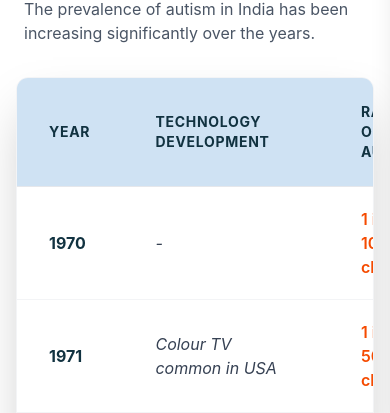
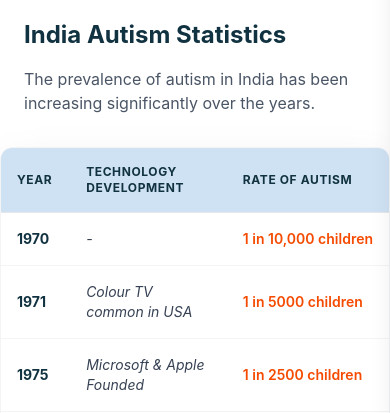
Before and after one commit to Mickolas181/tiny-site, a React (Vite) app: page /about-autism in a window 390 px wide. Shown: the part 431-844 px from the top of the page. Built offline with nearby package versions, Linux system fonts and the light colour scheme; a web font is replaced by a local one.

Commit message:
fix: resolve header overlap and table cropping on mobile

```diff
--- a/src/App.jsx
+++ b/src/App.jsx
@@ -15,7 +15,7 @@ function App() {
   return (
     <Router>
       <ScrollToTop />
-      <div className="App">
+      <div className="App pt-[70px]">
         <Header1 />
         <Routes>
           <Route path="/" element={ <> <SpecialSection /> <ServicesSection /> <ClassesSection /> </> } />
--- a/src/pages/AboutAutism.jsx
+++ b/src/pages/AboutAutism.jsx
@@ -60,7 +60,7 @@ export default function AboutAutism() {
         </motion.div>
 
         <motion.div
-          className="overflow-x-auto rounded-xl shadow-2xl border border-gray-100"
+          className="overflow-x-auto rounded-xl shadow-2xl border border-gray-100 -mx-4 md:mx-0"
           initial={{ opacity: 0 }}
           whileInView={{ opacity: 1 }}
           transition={{ duration: 0.8, delay: 0.2 }}
@@ -68,10 +68,10 @@ export default function AboutAutism() {
         >
           <table className="w-full text-left border-collapse bg-white">
             <thead>
-              <tr className="bg-[#cfe2f3] text-[#113240] uppercase text-sm font-bold tracking-wider">
-                <th className="px-8 py-6 border-b border-gray-200">Year</th>
-                <th className="px-8 py-6 border-b border-gray-200">Technology Development</th>
-                <th className="px-8 py-6 border-b border-gray-200">Rate of Autism</th>
+              <tr className="bg-[#cfe2f3] text-[#113240] uppercase text-xs md:text-sm font-bold tracking-wider">
+                <th className="px-4 md:px-8 py-4 md:py-6 border-b border-gray-200">Year</th>
+                <th className="px-4 md:px-8 py-4 md:py-6 border-b border-gray-200">Technology Development</th>
+                <th className="px-4 md:px-8 py-4 md:py-6 border-b border-gray-200">Rate of Autism</th>
               </tr>
             </thead>
             <tbody className="divide-y divide-gray-100">
@@ -84,9 +84,9 @@ export default function AboutAutism() {
                   transition={{ duration: 0.4, delay: index * 0.05 }}
                   viewport={{ once: true }}
                 >
-                  <td className="px-8 py-5 font-bold">{item.year}</td>
-                  <td className="px-8 py-5 text-gray-700 italic">{item.tech || "-"}</td>
-                  <td className="px-8 py-5 font-semibold text-orange-600">{item.rate}</td>
+                  <td className="px-4 md:px-8 py-4 md:py-5 font-bold text-sm md:text-base">{item.year}</td>
+                  <td className="px-4 md:px-8 py-4 md:py-5 text-gray-700 italic text-sm md:text-base">{item.tech || "-"}</td>
+                  <td className="px-4 md:px-8 py-4 md:py-5 font-semibold text-orange-600 text-sm md:text-base whitespace-nowrap">{item.rate}</td>
                 </motion.tr>
               ))}
             </tbody>
```
